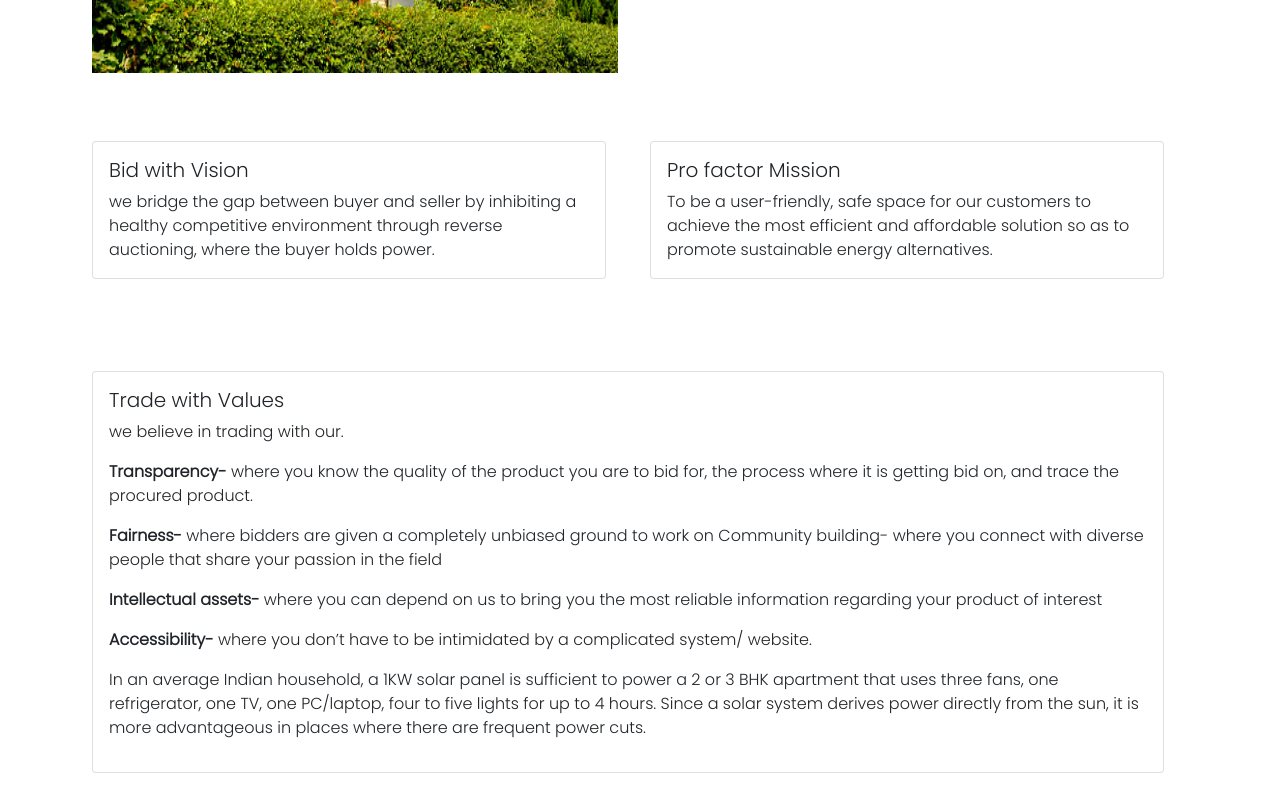
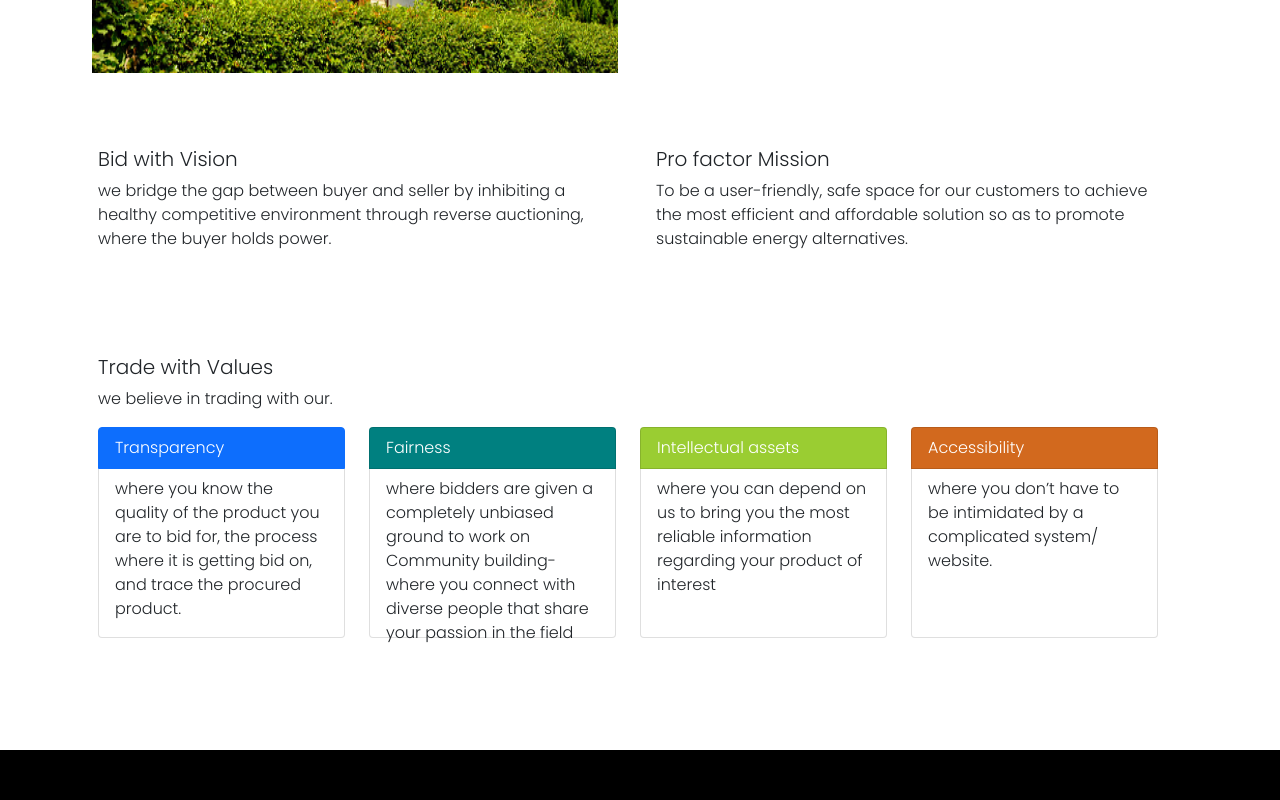
Before and after one commit to amolkapadi/react-solor-panel, a React (Create React App) app: page /about in a window 1280 px wide. Shown: the part 680-1480 px from the top of the page. Built offline with nearby package versions, Linux system fonts and the light colour scheme; the HTML template or start-up script is replaced by a standard one.

Commit message:
about section done

```diff
--- a/src/Pages/About/About.css
+++ b/src/Pages/About/About.css
@@ -6,3 +6,21 @@
 .about-img{
   height: 60vh !important;
 }
+
+
+.list-group-item+.list-group-item {
+  border-top-width: 0;
+  height: 169px;
+}
+.active-fai{
+  background-color: teal;
+  color: white;
+}
+.active-int{
+  background-color: yellowgreen;
+  color: white;
+}
+.active-acc{
+  background-color: chocolate !important;
+  color: white !important;
+}
--- a/src/Pages/About/About.js
+++ b/src/Pages/About/About.js
@@ -1,75 +1,120 @@
-import React from 'react'
-import './About.css'
-import Navbar from '../../Layout/Navbar/Navbar'
-import Footer from '../../Layout/Footer/Footer'
-import about from '../../img/about.jpg'
+import React from "react";
+import "./About.css";
+import Navbar from "../../Layout/Navbar/Navbar";
+import Footer from "../../Layout/Footer/Footer";
+import about from "../../img/about.jpg";
 export default function About() {
   return (
     <>
       <Navbar />
-    <div className='container py-5 mt-5 '>
-      <div className='row py-5'>
-        <h3 className='text-center'>About Us</h3> <hr />
-        <div className='col-md-6'>
-        <img src={about} className='img-fluid about-img'/>
-
+      <div className="container py-5 mt-5 ">
+        <div className="row py-5">
+          <h3 className="text-center">About Us</h3> <hr />
+          <div className="col-md-6">
+            <img src={about} className="img-fluid about-img" />
           </div>
-        <div className='col-md-6'>
-        <p className=' py-5'>Welcome to Bidprotrade- Middleman to the better/ sustainable future
-          We are proud to be the first-ever platform that encourages green energy usage with a dedicated reverse auction system for a range of biomass briquet products and solar panels
-          With us, buyers skip the whole hassle of finding and going through quotations from multiple vendors to find the best deal. Instead, we bring the other end to the buyer and make them compete to provide the lowest price possible.
-          The suppliers on our platform have to go through strict KYC checks, so the buyer doesn’t have to limit themselves to the deals offered by only their trustworthy neighborhood supplier
-          With features like real-time reverse bidding, auto-quote generation and comparison, secure payment system, partial volume allocation, and much more, you can focus on getting the best deal without stressing about connectivity and security</p>
-
+          <div className="col-md-6">
+            <p className=" py-5">
+              Welcome to Bidprotrade- Middleman to the better/ sustainable
+              future We are proud to be the first-ever platform that encourages
+              green energy usage with a dedicated reverse auction system for a
+              range of biomass briquet products and solar panels With us, buyers
+              skip the whole hassle of finding and going through quotations from
+              multiple vendors to find the best deal. Instead, we bring the
+              other end to the buyer and make them compete to provide the lowest
+              price possible. The suppliers on our platform have to go through
+              strict KYC checks, so the buyer doesn’t have to limit themselves
+              to the deals offered by only their trustworthy neighborhood
+              supplier With features like real-time reverse bidding, auto-quote
+              generation and comparison, secure payment system, partial volume
+              allocation, and much more, you can focus on getting the best deal
+              without stressing about connectivity and security
+            </p>
           </div>
-
-      <div className='row mt-5'>
-
-        <div className='col-md-6'>
-        <div class="card" >
+          <div className="row mt-5">
+            <div className="col-md-6">
               <div class="card-body">
                 <h5 class="card-title">Bid with Vision</h5>
-               <p class="card-text">we bridge the gap between buyer and seller by inhibiting a healthy competitive environment through reverse auctioning, where the buyer holds power.</p>
+                <p class="card-text">
+                  we bridge the gap between buyer and seller by inhibiting a
+                  healthy competitive environment through reverse auctioning,
+                  where the buyer holds power.
+                </p>
+              </div>
+            </div>
+            <div className="col-md-6">
+              <div class="card-body">
+                <h5 class="card-title">Pro factor Mission</h5>
+                <p class="card-text">
+                  To be a user-friendly, safe space for our customers to achieve
+                  the most efficient and affordable solution so as to promote
+                  sustainable energy alternatives.
+                </p>
               </div>
             </div>
           </div>
-        <div className='col-md-6'>
-        <div class="card" >
-              <div class="card-body">
-               <h5 class="card-title">Pro factor Mission</h5>
-               <p class="card-text">To be a user-friendly, safe space for our customers to achieve the most efficient and affordable solution so as to promote sustainable energy alternatives.</p>
-         </div>
-      </div>
-        </div>
-      </div>
-        <div className='row mt-5 row row-cols-1 row-cols-md-1 g-4'>
-          <div className='col'>
-              <div class="card" >
+          <div className="row mt-5 row row-cols-1 row-cols-md-1 g-4">
+            <div className="col">
               <div class="card-body">
                 <h5 class="card-title">Trade with Values</h5>
                 <p class="card-text">we believe in trading with our.</p>
-               <p><span className='fw-bold'>Transparency- </span>where you know the quality of the product you are to bid for, the process where it is getting bid on, and trace the procured product.</p>
-        <p><span className='fw-bold'>Fairness- </span>where bidders are given a completely unbiased ground to work on Community building- where you connect with diverse people that share your passion in the field</p>
-        <p><span className='fw-bold'>Intellectual assets-</span> where you can depend on us to bring you the most reliable information regarding your product of interest</p>
-        <p><span className='fw-bold'>Accessibility- </span> where you don’t have to be intimidated by a complicated system/ website.</p>
-        <p>In an average Indian household, a 1KW solar panel is sufficient to power a 2 or 3 BHK apartment that uses three fans, one refrigerator, one TV, one PC/laptop, four to five lights for up to 4 hours.
-        Since a solar system derives power directly from the sun, it is more advantageous in places where there are frequent power cuts.</p>
+                <div className=" row row-cols-1 row-cols-md-4 g-4">
+                  <div className="col">
+                    <ul class="list-group">
+                      <li class="list-group-item active" aria-current="true">
+                        Transparency
+                      </li>
+                      <li class="list-group-item">
+                        where you know the quality of the product you are to bid
+                        for, the process where it is getting bid on, and trace
+                        the procured product.
+                      </li>
+                    </ul>
+                  </div>
+                  <div className="col">
+                    <ul class="list-group">
+                      <li class="list-group-item active-fai" aria-current="true">
+                        Fairness
+                      </li>
+                      <li class="list-group-item">
+                        where bidders are given a completely unbiased ground to
+                        work on Community building- where you connect with
+                        diverse people that share your passion in the field
+                      </li>
+                    </ul>
+                  </div>
+                  <div className="col ">
+                    <ul class="list-group">
+                      <li class="list-group-item active-int" aria-current="true">
+                        Intellectual assets
+                      </li>
+                      <li class="list-group-item">
+                        where you can depend on us to bring you the most
+                        reliable information regarding your product of interest
+                      </li>
+                    </ul>
+                  </div>
+                  <div className="col ">
+                    <ul class="list-group">
+                      <li class="list-group-item active-acc" aria-current="true">
+                        Accessibility
+                      </li>
+                      <li class="list-group-item">
+                        where you don’t have to be intimidated by a complicated
+                        system/ website.
+                      </li>
+                    </ul>
+                  </div>
+                </div>
+
 
               </div>
             </div>
           </div>
         </div>
-
-
-
-
-
-
-      </div>
-
       </div>
 
       <Footer />
     </>
-  )
+  );
 }
```
Lines whose indentation alone changed are shown as unchanged.
